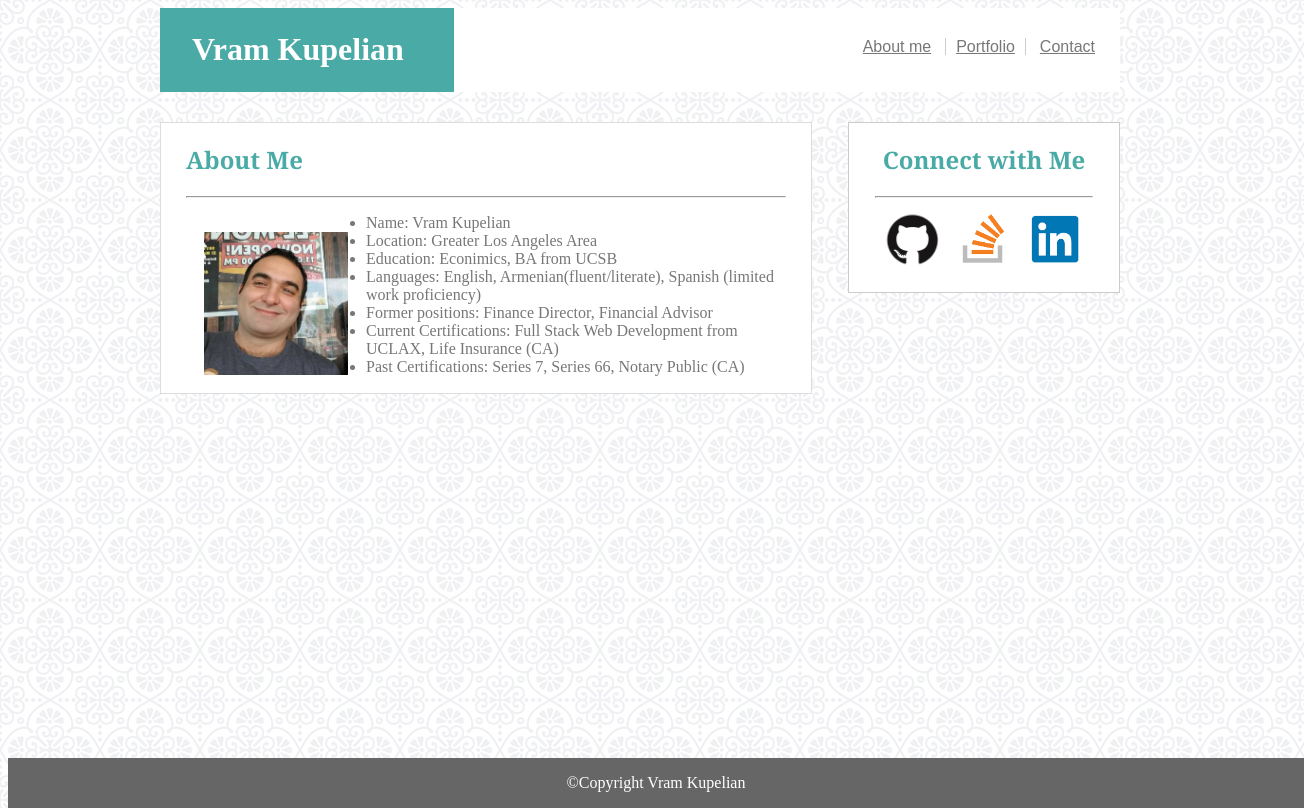
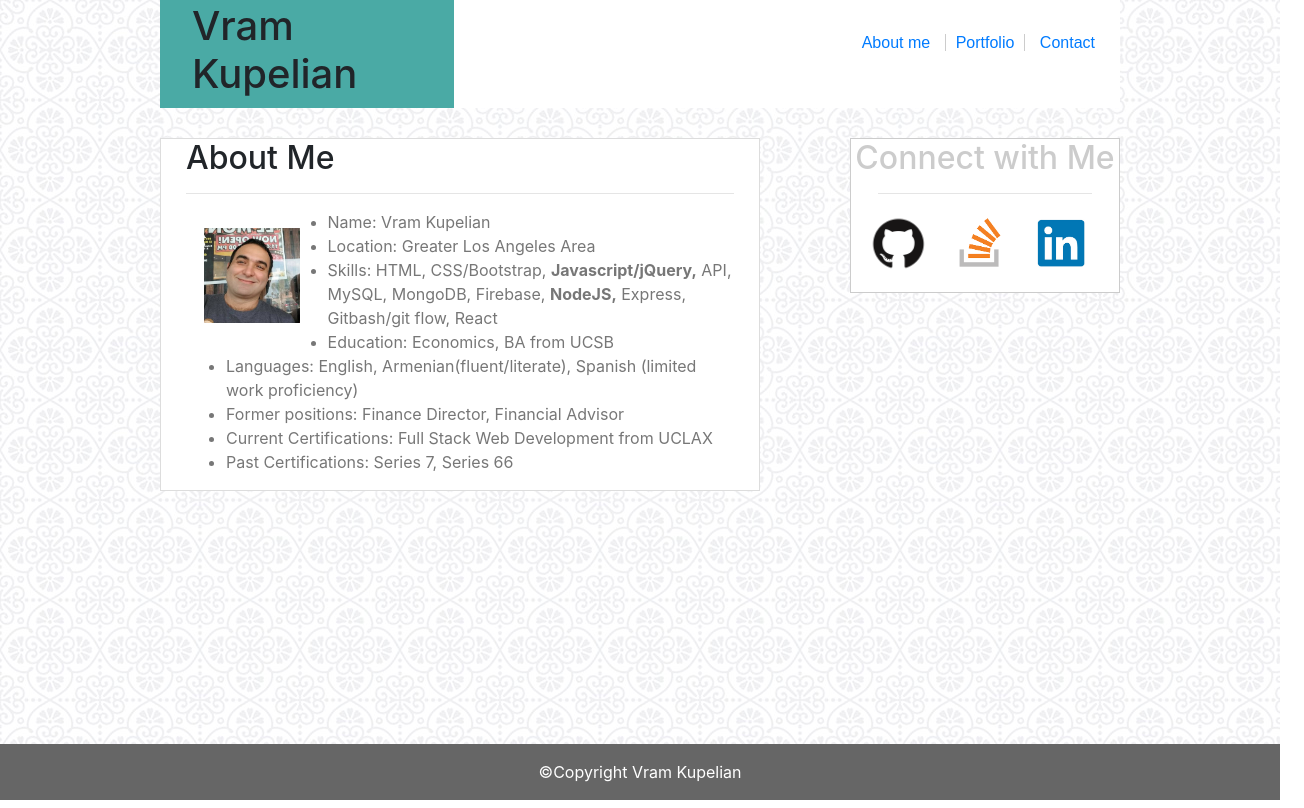
Before and after one commit to vramkupelian/vramkupelian.github.io, a plain HTML site: page index.html in a window 1280 px wide. Shown: the whole page, 1304 px wide, since content can reach past the window. Drawn offline with nearby package versions, Linux system fonts and the light colour scheme.

Commit message:
Minor verbiage changes

```diff
--- a/assets/css/style.css
+++ b/assets/css/style.css
@@ -1,6 +1,7 @@
 img{
     width:24%;
     height:auto;
+    margin-right: 10px;
 }
 
 img:hover{
--- a/index.html
+++ b/index.html
@@ -17,6 +17,7 @@
         body{background-image:url(assets/images/regal.jpg);}
     </style>
 
+<link rel="stylesheet" href="https://maxcdn.bootstrapcdn.com/bootstrap/4.0.0/css/bootstrap.min.css" integrity="sha384-Gn5384xqQ1aoWXA+058RXPxPg6fy4IWvTNh0E263XmFcJlSAwiGgFAW/dAiS6JXm" crossorigin="anonymous">
 
 </head>
 
@@ -50,22 +51,21 @@
                 <h2>About Me</h2>
                 <hr>
 
-
-                <p> <img class="photo-vram" src ="assets/images/vram.jpg" alt ="photo of Vram">
-
-               </p>
+                <p> <img class="photo-vram" src ="assets/images/vram.jpg" alt ="photo of Vram"></p>
 
                 <p>
                 <ul>
                     <li>Name: Vram Kupelian</li>
                     <li>Location: Greater Los Angeles Area</li>
-                      <li>Education: Econimics, BA from UCSB</li>
+                    <li>Skills: HTML, CSS/Bootstrap, <b>Javascript/jQuery,</b> API, MySQL, MongoDB, Firebase, <b>NodeJS,</b> Express, Gitbash/git flow, React </li>
+                    <li>Education: Economics, BA from UCSB</li>
                     <li>Languages: English, Armenian(fluent/literate), Spanish (limited work proficiency)</li>
                     <li>Former positions: Finance Director, Financial Advisor</li>
-                      <li>Current Certifications: Full Stack Web Development from UCLAX, Life Insurance (CA)</li>
-                      <li>Past Certifications: Series 7, Series 66, Notary Public (CA)</li>
+                    <li>Current Certifications: Full Stack Web Development from UCLAX</li>
+                    <li>Past Certifications: Series 7, Series 66</li>
                 </ul>
                 </p>
+
 
 
         </div>
```
Lines whose indentation alone changed are shown as unchanged.
